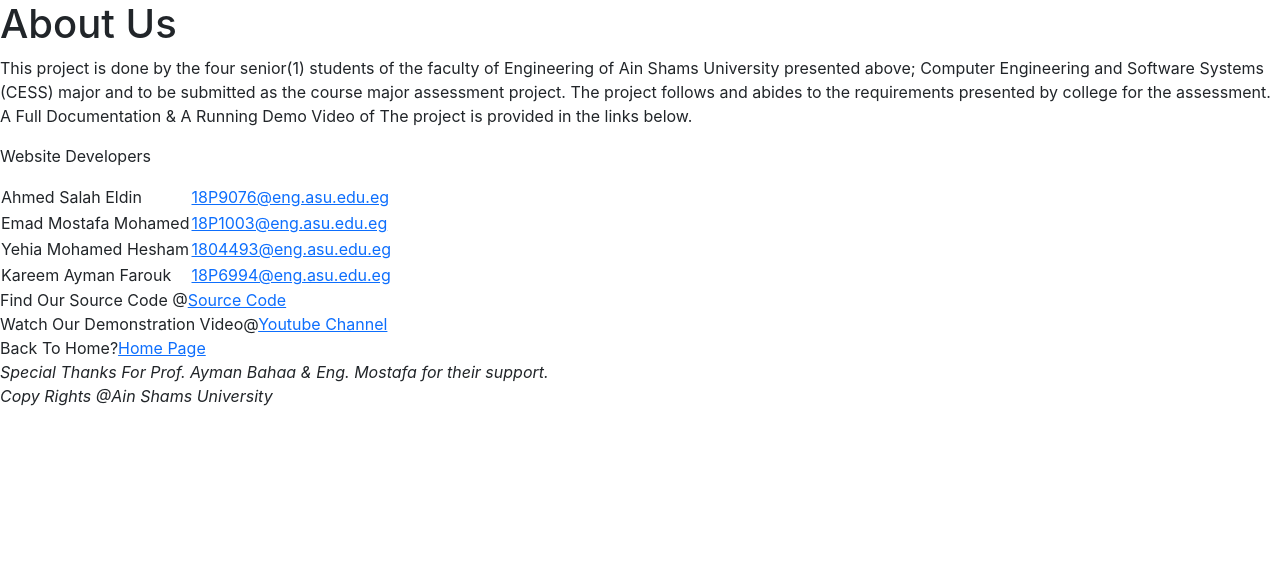
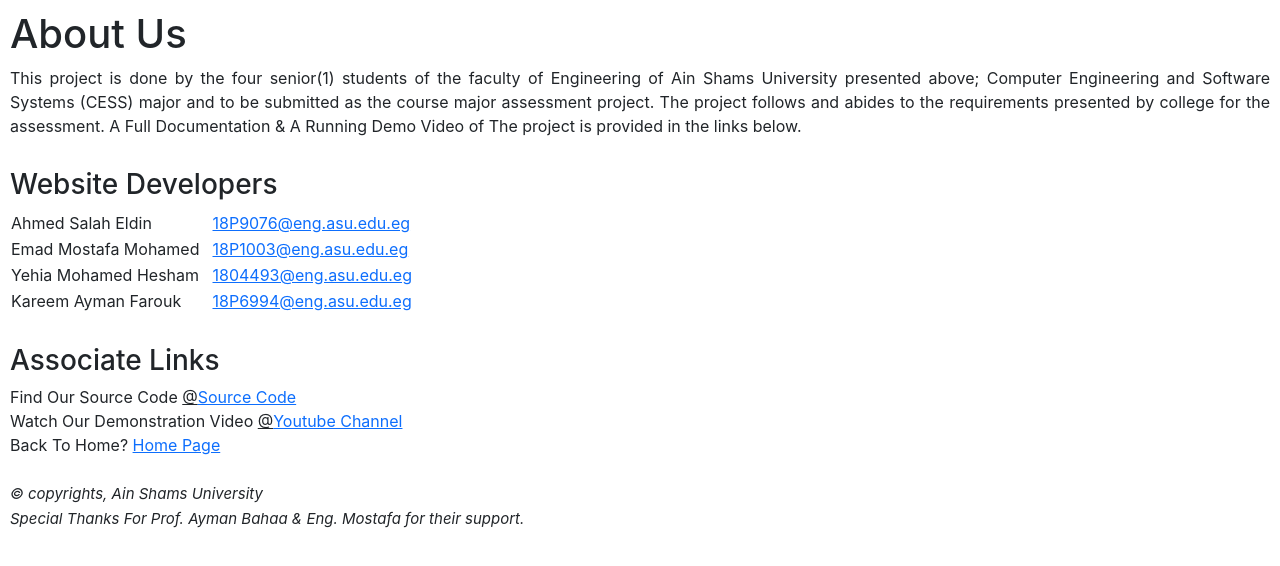
Before and after one commit to ahmedsalahacc/DistributedTextEditor, a React (Create React App) app in the folder frontend/: page /about in a window 1280 px wide. Shown: the top 566 px of the page. Built offline with nearby package versions, Linux system fonts and the light colour scheme.

Commit message:
added css rules to About.css
reformats of about.jsx and added rules to make the about page neater.

```diff
--- a/frontend/src/pages/About.jsx
+++ b/frontend/src/pages/About.jsx
@@ -1,5 +1,5 @@
-import React from 'react'
-import './styles/About.css'
+import React from "react";
+import "./styles/About.css";
 
 function About() {
   return (
@@ -12,49 +12,72 @@ function About() {
           <h1>About Us</h1>
           <div>
             <p>
-              This project is done by the four senior(1) students of the faculty of Engineering of Ain Shams University presented above;
-              Computer Engineering and Software Systems (CESS) major and to be submitted as the course major assessment project.
-              The project follows and abides to the requirements presented by college for the assessment.
-              A Full Documentation &amp; A Running Demo Video of The project is provided in the links below.
+              This project is done by the four senior(1) students of the faculty
+              of Engineering of Ain Shams University presented above; Computer
+              Engineering and Software Systems (CESS) major and to be submitted
+              as the course major assessment project. The project follows and
+              abides to the requirements presented by college for the
+              assessment. A Full Documentation &amp; A Running Demo Video of The
+              project is provided in the links below.
             </p>
           </div>
           <div>
-              <p>Website Developers</p>
+            <h3>Website Developers</h3>
             <table>
               <tr>
                 <td>Ahmed Salah Eldin</td>
-                  <td><a href="mailto:18P9076@eng.asu.edu.eg">18P9076@eng.asu.edu.eg</a></td>
+                <td class="shft">
+                  <a href="mailto:18P9076@eng.asu.edu.eg">18P9076@eng.asu.edu.eg</a>
+                </td>
               </tr>
               <tr>
                 <td>Emad Mostafa Mohamed</td>
-                  <td><a href="mailto:18P1003@eng.asu.edu.eg">18P1003@eng.asu.edu.eg</a></td>
+                <td class="shft">
+                  <a href="mailto:18P1003@eng.asu.edu.eg">18P1003@eng.asu.edu.eg</a>
+                </td>
               </tr>
               <tr>
                 <td>Yehia Mohamed Hesham</td>
-                  <td><a href="mailto:1804493@eng.asu.edu.eg">1804493@eng.asu.edu.eg</a></td>
+                <td class="shft">
+                  <a href="mailto:1804493@eng.asu.edu.eg">1804493@eng.asu.edu.eg</a>
+                </td>
               </tr>
               <tr>
                 <td>Kareem Ayman Farouk</td>
-                  <td><a href="mailto:18P6994@eng.asu.edu.eg">18P6994@eng.asu.edu.eg</a></td>
+                <td class="shft">
+                  <a href="mailto:18P6994@eng.asu.edu.eg">18P6994@eng.asu.edu.eg</a>
+                </td>
               </tr>
             </table>
           </div>
           <div>
-              <span>Find Our Source Code @<a href="https://github.com/ahmedsalahacc/DistributedTextEditor" target="_blank">Source Code</a></span>
+            <h3>Associate Links</h3>
+            <span>
+              Find Our Source Code <span class="dcrt">@</span>
+              <a href="https://github.com/ahmedsalahacc/DistributedTextEditor" target="_blank" rel="noreferrer">Source Code </a>
+            </span>
             <br></br>
-              <span>Watch Our Demonstration Video@<a href="https://youtube.com" target="_blank">Youtube Channel</a></span>
+            <span>Watch Our Demonstration Video <span class="dcrt">@</span><a href="https://youtube.com" target="_blank" rel="noreferrer">Youtube Channel</a>
+            </span>
             <br></br>
-              <span>Back To Home?<a href="/">Home Page</a></span>
+            <span>
+              Back To Home? <a id="shft" href="/">Home Page</a>
+            </span>
           </div>
           <div>
-              <span><i>Special Thanks For Prof. Ayman Bahaa &amp; Eng. Mostafa for their support.</i></span>
+
             <br></br>
-              <span><i>Copy Rights @Ain Shams University</i></span>
+            <span>
+              <i>&copy; copyrights, Ain Shams University</i>
+            </span><br></br>
+            <span>
+              <i>Special Thanks For Prof. Ayman Bahaa &amp; Eng. Mostafa for their support.</i>
+            </span>
           </div>
         </div>
       </body>
     </html>
-  )
+  );
 }
 
-export default About
+export default About;
--- a/frontend/src/pages/styles/About.css
+++ b/frontend/src/pages/styles/About.css
@@ -0,0 +1,34 @@
+body {
+  margin: 5px;
+}
+
+p {
+  text-align: justify;
+  text-justify: inter-word;
+}
+
+h1 {
+  margin-top: 10px;
+}
+
+h3 {
+  margin-top: 30px;
+  margin-bottom: 8px;
+}
+
+.shft {
+  padding-left: 12px;
+}
+
+td {
+  padding-top: 1px;
+}
+
+.dcrt {
+  text-decoration: underline;
+  /* color: blue; */
+}
+
+i{
+  font-size: 15px;
+}
```
Lines whose indentation alone changed are shown as unchanged.
